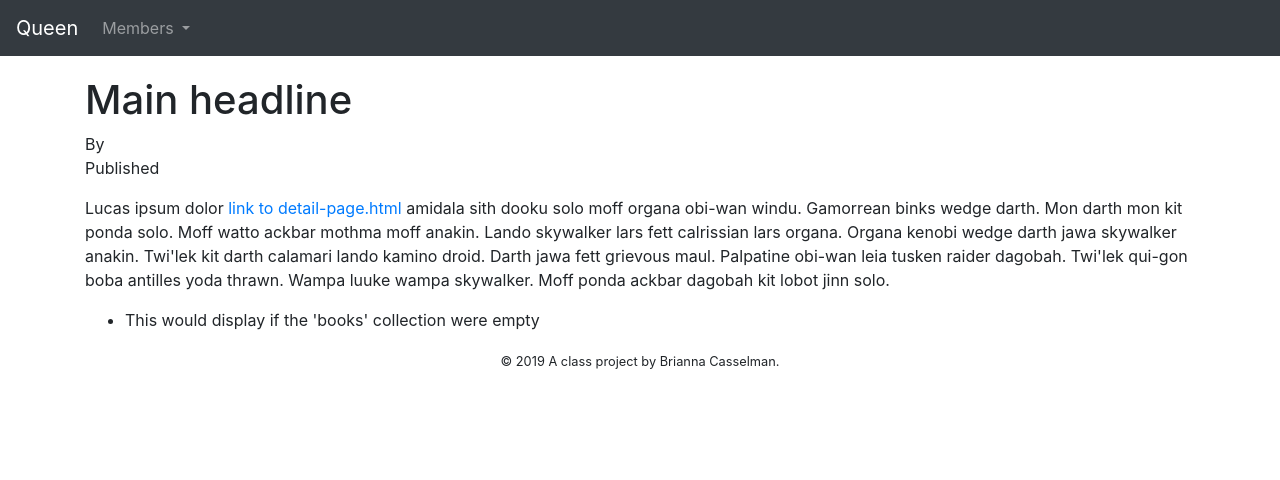
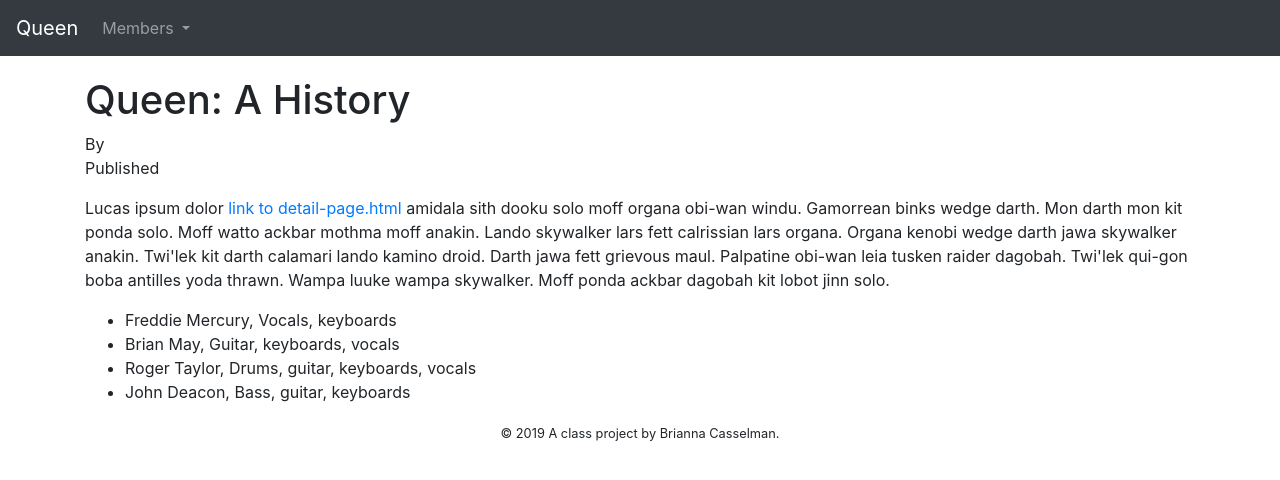
Before and after one commit to BriannaCasselman/brianna-final-project, a website: page src/njk/index.njk in a window 1280 px wide. Drawn offline with nearby package versions, Linux system fonts and the light colour scheme; files that its build step writes are made by us from their sources; files whose address does not match are found by name.

Commit message:
member list on index

```diff
--- a/src/njk/_partials/nav.njk
+++ b/src/njk/_partials/nav.njk
@@ -11,9 +11,9 @@
         </a>
         <div class="dropdown-menu" aria-labelledby="navbarDropdownMenuLink">
           <a class="dropdown-item" href="detail-page.html">Freddie Mercury</a>
-          <a class="dropdown-item" href="#">Brian May</a>
-          <a class="dropdown-item" href="#">Roger Taylor</a>
-          <a class="dropdown-item" href="#">John Deacon</a>
+          <a class="dropdown-item" href="detail-page.html">Brian May</a>
+          <a class="dropdown-item" href="detail-page.html">Roger Taylor</a>
+          <a class="dropdown-item" href="detail-page.html">John Deacon</a>
           <a class="dropdown-item" href="#">Discography</a>
         </div>
       </li>
--- a/src/njk/index.njk
+++ b/src/njk/index.njk
@@ -1,13 +1,13 @@
 {% extends '_layouts/base.njk' %}
 
-{% block page_title %}New index page title{% endblock %}
+{% block page_title %}Queen | A History{% endblock %}
 
 {% block content %}
 
 <div class="container">
   <div class="row">
     <div class="col">
-    <h1>Main headline</h1>
+    <h1>Queen: A History</h1>
     <p class="author">By {% for author in authors %}
       <a href="{{ author.link }}" target="_blank">{{ author.name }}</a>{% if not loop.last %}{% if loop.revindex0 == 1 %} and {% else %}, {% endif %}{% endif %} {% endfor %}
       <br> Published {{ publish_date }}
@@ -20,8 +20,8 @@
         Lucas ipsum dolor <a href="detail-page.html">link to detail-page.html</a> amidala sith dooku solo moff organa obi-wan windu. Gamorrean binks wedge darth. Mon darth mon kit ponda solo. Moff watto ackbar mothma moff anakin. Lando skywalker lars fett calrissian lars organa. Organa kenobi wedge darth jawa skywalker anakin. Twi'lek kit darth calamari lando kamino droid. Darth jawa fett grievous maul. Palpatine obi-wan leia tusken raider dagobah. Twi'lek qui-gon boba antilles yoda thrawn. Wampa luuke wampa skywalker. Moff ponda ackbar dagobah kit lobot jinn solo.
       </p>
       <ul>
-        {% for book in data.books %}
-          <li>{{ book.title }}, {{ book.author }}</li>
+        {% for member in data.members %}
+          <li>{{ member.name }}, {{ member.instruments }}</li>
         {% else %}
           <li>This would display if the 'books' collection were empty</li>
         {% endfor %}
```
Also changed, not shown: docs/detail-page.html, docs/index.html.
